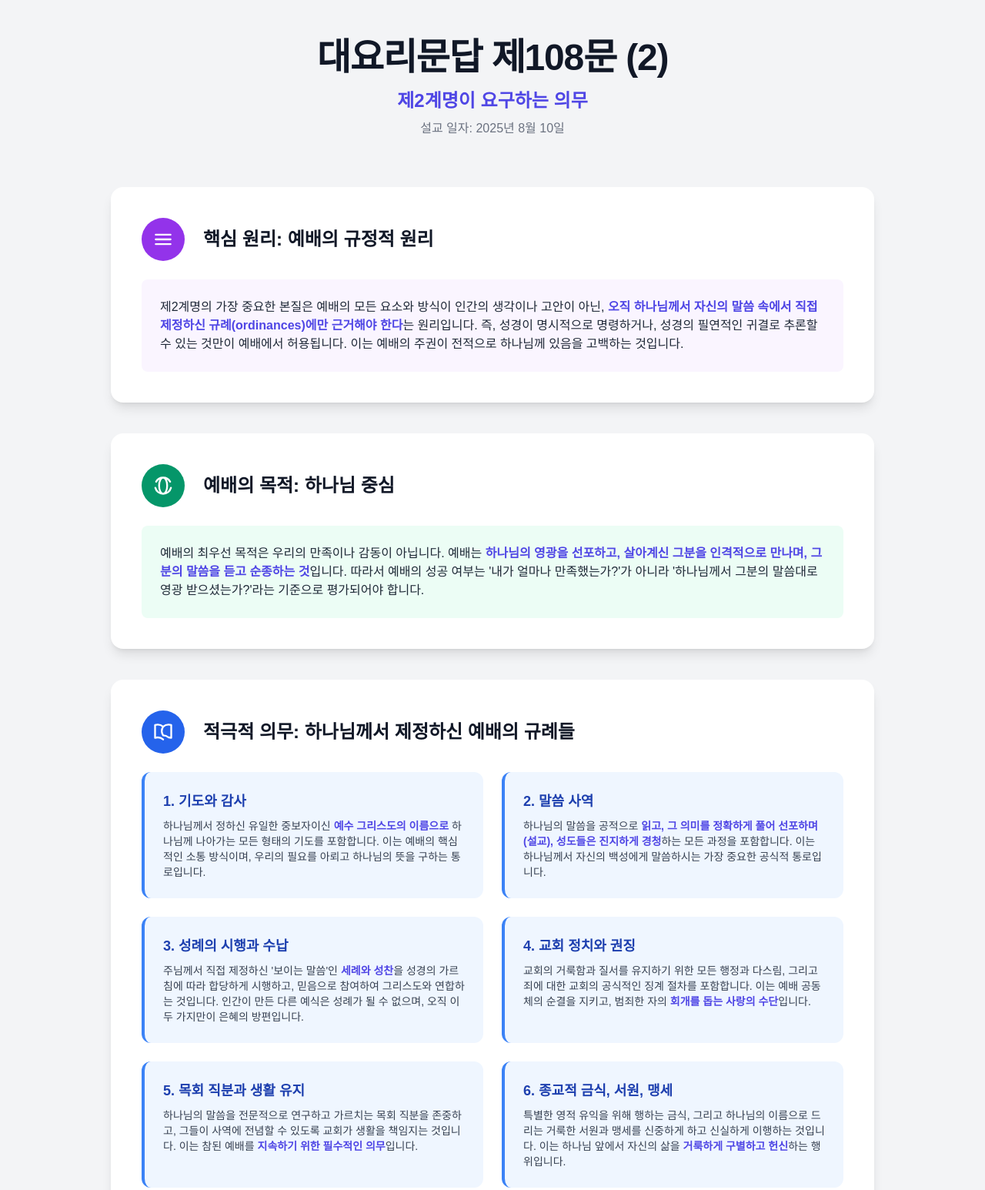
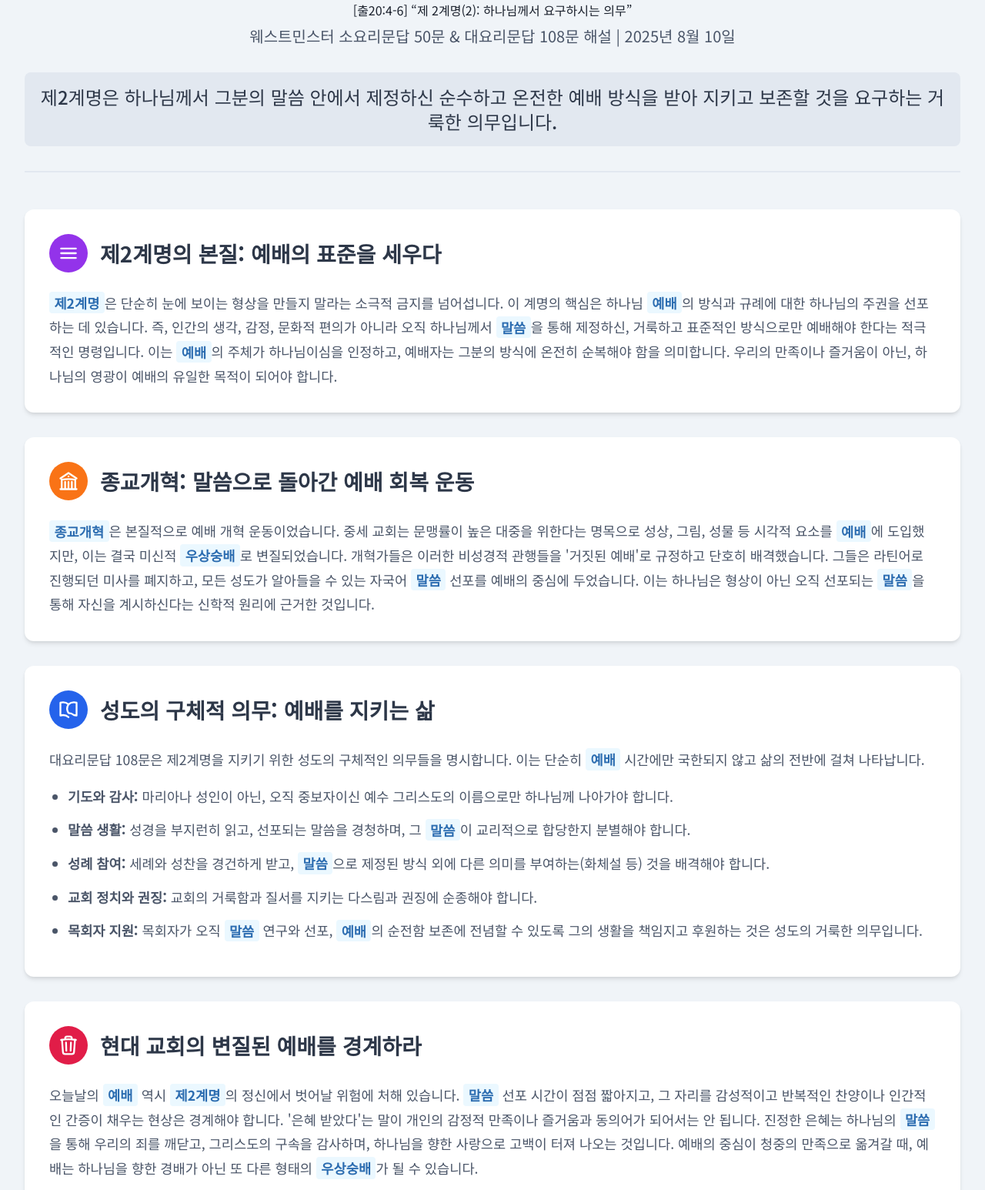
Before and after one commit to Nagne-church/ms0810, a plain HTML site: page index.html in a window 1280 px wide. Shown: the part 29-1575 px from the top of the page at 77% size. Drawn offline with nearby package versions, Linux system fonts and the light colour scheme; a web font is replaced by a local one.

Commit message:
Update index.html

```diff
--- a/index.html
+++ b/index.html
@@ -3,146 +3,183 @@
 <head>
     <meta charset="UTF-8">
     <meta name="viewport" content="width=device-width, initial-scale=1.0">
-    <title>대요리문답 108문 인포그래픽 해설</title>
+    <title>설교 요약: 제 2계명(2): 하나님께서 요구하시는 의무</title>
     <script src="https://cdn.tailwindcss.com"></script>
-    <link rel="stylesheet" as="style" crossorigin href="https://cdn.jsdelivr.net/gh/orioncactus/pretendard@v1.3.9/dist/web/static/pretendard.min.css" />
     <style>
+        @import url('https://fonts.googleapis.com/css2?family=Noto+Sans+KR:wght@300;400;500;700&display=swap');
         body {
-            font-family: 'Pretendard', sans-serif;
-            background-color: #f3f4f6;
+            font-family: 'Noto Sans KR', sans-serif;
+            background-color: #f0f4f8;
         }
-        .keyword {
-            color: #4f46e5;
+        .container {
+            max-width: 900px;
+            margin: auto;
+            padding: 2rem;
+        }
+        .header {
+            text-align: center;
+            margin-bottom: 3rem;
+            padding-bottom: 2rem;
+            border-bottom: 2px solid #e2e8f0;
+        }
+        h1 {
+            font-size: 2.5rem;
             font-weight: 700;
+            color: #1a202c;
+            line-height: 1.3;
+        }
+        .subtitle {
+            font-size: 1.25rem;
+            font-weight: 400;
+            color: #4a5568;
+            margin-top: 0.5rem;
+        }
+        .main-theme {
+            font-weight: 500;
+            color: #2d3748;
+            background-color: #e2e8f0;
+            padding: 1rem;
+            border-radius: 0.5rem;
+            margin-top: 2rem;
+        }
+        .card-grid {
+            display: grid;
+            grid-template-columns: 1fr;
+            gap: 2rem;
         }
         .card {
             background-color: white;
-            border-radius: 1rem;
-            box-shadow: 0 10px 15px -3px rgb(0 0 0 / 0.1), 0 4px 6px -4px rgb(0 0 0 / 0.1);
-            padding: 2.5rem;
-            margin-bottom: 2.5rem;
+            border-radius: 0.75rem;
+            box-shadow: 0 4px 6px -1px rgba(0, 0, 0, 0.1), 0 2px 4px -1px rgba(0, 0, 0, 0.06);
+            padding: 2rem;
+            display: flex;
+            flex-direction: column;
         }
-        .card-header {
+        .card h2 {
+            font-size: 1.75rem;
+            font-weight: 700;
+            color: #2d3748;
+            margin-bottom: 1.5rem;
             display: flex;
             align-items: center;
-            margin-bottom: 1.5rem;
         }
         .icon-wrapper {
-            flex-shrink: 0;
-            width: 56px;
-            height: 56px;
+            width: 50px;
+            height: 50px;
             border-radius: 50%;
             display: flex;
             align-items: center;
             justify-content: center;
-            margin-right: 1.5rem;
+            margin-right: 1rem;
+            flex-shrink: 0;
         }
         .icon-wrapper svg {
             width: 28px;
             height: 28px;
             color: white;
         }
-        .duty-item {
-            background-color: #eff6ff; /* bg-blue-50 */
-            border-radius: 0.75rem;
-            padding: 1.5rem;
-            border-left: 4px solid #3b82f6; /* border-blue-500 */
+        .card p, .card ul {
+            font-size: 1.1rem;
+            line-height: 1.8;
+            color: #4a5568;
+        }
+        .card ul {
+            list-style-type: disc;
+            padding-left: 1.5rem;
+            margin-top: 1rem;
+        }
+        .card li {
+            margin-bottom: 0.75rem;
+        }
+        .keyword {
+            font-weight: 700;
+            color: #2b6cb0;
+            background-color: #ebf8ff;
+            padding: 0.1rem 0.4rem;
+            border-radius: 0.25rem;
         }
     </style>
 </head>
-<body class="text-gray-800">
+<body>
 
-    <div class="container mx-auto px-4 py-12 md:py-20 max-w-5xl">
-        <header class="text-center mb-16">
-            <h1 class="text-4xl md:text-5xl font-extrabold text-gray-900 mb-4 tracking-tight">대요리문답 제108문 (2)</h1>
-            <p class="text-2xl font-semibold text-indigo-600 mb-2">제2계명이 요구하는 의무</p>
-            <p class="text-md text-gray-500">설교 일자: 2025년 8월 10일</p>
+    <div class="container">
+        <header class="header">
+            <h1>[출20:4-6] “제 2계명(2): 하나님께서 요구하시는 의무”</h1>
+            <p class="subtitle">웨스트민스터 소요리문답 50문 & 대요리문답 108문 해설 | 2025년 8월 10일</p>
+            <p class="text-2xl main-theme">
+                제2계명은 하나님께서 그분의 말씀 안에서 제정하신 순수하고 온전한 예배 방식을 받아 지키고 보존할 것을 요구하는 거룩한 의무입니다.
+            </p>
         </header>
 
-        <main>
-            <!-- 1. 예배의 규정적 원리 -->
+        <main class="card-grid">
             <div class="card">
-                <div class="card-header">
-                    <div class="icon-wrapper bg-purple-600">
+                <h2>
+                    <span class="icon-wrapper bg-purple-600">
                         <svg xmlns="http://www.w3.org/2000/svg" fill="none" viewBox="0 0 24 24" stroke-width="2" stroke="currentColor"><path stroke-linecap="round" stroke-linejoin="round" d="M3.75 6.75h16.5M3.75 12h16.5m-16.5 5.25h16.5" /></svg>
-                    </div>
-                    <h2 class="text-2xl font-bold text-gray-900">핵심 원리: 예배의 규정적 원리</h2>
-                </div>
-                <div class="bg-purple-50 p-6 rounded-lg">
-                    <p>제2계명의 가장 중요한 본질은 예배의 모든 요소와 방식이 인간의 생각이나 고안이 아닌, <span class="keyword">오직 하나님께서 자신의 말씀 속에서 직접 제정하신 규례(ordinances)에만 근거해야 한다</span>는 원리입니다. 즉, 성경이 명시적으로 명령하거나, 성경의 필연적인 귀결로 추론할 수 있는 것만이 예배에서 허용됩니다. 이는 예배의 주권이 전적으로 하나님께 있음을 고백하는 것입니다.</p>
-                </div>
+                    </span>
+                    제2계명의 본질: 예배의 표준을 세우다
+                </h2>
+                <p>
+                    <span class="keyword">제2계명</span>은 단순히 눈에 보이는 형상을 만들지 말라는 소극적 금지를 넘어섭니다. 이 계명의 핵심은 하나님 <span class="keyword">예배</span>의 방식과 규례에 대한 하나님의 주권을 선포하는 데 있습니다. 즉, 인간의 생각, 감정, 문화적 편의가 아니라 오직 하나님께서 <span class="keyword">말씀</span>을 통해 제정하신, 거룩하고 표준적인 방식으로만 예배해야 한다는 적극적인 명령입니다. 이는 <span class="keyword">예배</span>의 주체가 하나님이심을 인정하고, 예배자는 그분의 방식에 온전히 순복해야 함을 의미합니다. 우리의 만족이나 즐거움이 아닌, 하나님의 영광이 예배의 유일한 목적이 되어야 합니다.
+                </p>
             </div>
 
-            <!-- 2. 예배의 목적 -->
             <div class="card">
-                <div class="card-header">
-                    <div class="icon-wrapper bg-emerald-600">
-                        <svg xmlns="http://www.w3.org/2000/svg" fill="none" viewBox="0 0 24 24" stroke-width="2" stroke="currentColor"><path stroke-linecap="round" stroke-linejoin="round" d="M12 21a9.004 9.004 0 0 0 8.716-6.747M12 21a9.004 9.004 0 0 1-8.716-6.747M12 21c2.485 0 4.5-4.03 4.5-9S14.485 3 12 3m0 18c-2.485 0-4.5-4.03-4.5-9S9.515 3 12 3m0 0a8.997 8.997 0 0 1 7.843 4.582M12 3a8.997 8.997 0 0 0-7.843 4.582" /></svg>
-                    </div>
-                    <h2 class="text-2xl font-bold text-gray-900">예배의 목적: 하나님 중심</h2>
-                </div>
-                <div class="bg-emerald-50 p-6 rounded-lg">
-                    <p>예배의 최우선 목적은 우리의 만족이나 감동이 아닙니다. 예배는 <span class="keyword">하나님의 영광을 선포하고, 살아계신 그분을 인격적으로 만나며, 그분의 말씀을 듣고 순종하는 것</span>입니다. 따라서 예배의 성공 여부는 '내가 얼마나 만족했는가?'가 아니라 '하나님께서 그분의 말씀대로 영광 받으셨는가?'라는 기준으로 평가되어야 합니다.</p>
-                </div>
+                <h2>
+                    <span class="icon-wrapper bg-orange-500">
+                        <svg xmlns="http://www.w3.org/2000/svg" fill="none" viewBox="0 0 24 24" stroke-width="2" stroke="currentColor"><path stroke-linecap="round" stroke-linejoin="round" d="M12 21v-8.25M15.75 21v-8.25M8.25 21v-8.25M3 9l9-6 9 6m-1.5 12V10.332A48.36 48.36 0 0 0 12 9.75c-2.551 0-5.056.2-7.5.582V21M3 21h18M12 6.75h.008v.008H12V6.75Z" /></svg>
+                    </span>
+                    종교개혁: 말씀으로 돌아간 예배 회복 운동
+                </h2>
+                <p>
+                    <span class="keyword">종교개혁</span>은 본질적으로 예배 개혁 운동이었습니다. 중세 교회는 문맹률이 높은 대중을 위한다는 명목으로 성상, 그림, 성물 등 시각적 요소를 <span class="keyword">예배</span>에 도입했지만, 이는 결국 미신적 <span class="keyword">우상숭배</span>로 변질되었습니다. 개혁가들은 이러한 비성경적 관행들을 '거짓된 예배'로 규정하고 단호히 배격했습니다. 그들은 라틴어로 진행되던 미사를 폐지하고, 모든 성도가 알아들을 수 있는 자국어 <span class="keyword">말씀</span> 선포를 예배의 중심에 두었습니다. 이는 하나님은 형상이 아닌 오직 선포되는 <span class="keyword">말씀</span>을 통해 자신을 계시하신다는 신학적 원리에 근거한 것입니다.
+                </p>
             </div>
 
-            <!-- 3. 적극적 의무: 예배의 규례들 -->
             <div class="card">
-                <div class="card-header">
-                    <div class="icon-wrapper bg-blue-600">
+                <h2>
+                    <span class="icon-wrapper bg-blue-600">
                         <svg xmlns="http://www.w3.org/2000/svg" fill="none" viewBox="0 0 24 24" stroke-width="2" stroke="currentColor"><path stroke-linecap="round" stroke-linejoin="round" d="M12 6.042A8.967 8.967 0 0 0 6 3.75c-1.052 0-2.062.18-3 .512v14.25A8.987 8.987 0 0 1 6 18c2.305 0 4.408.867 6 2.292m0-14.25a8.966 8.966 0 0 1 6-2.292c1.052 0 2.062.18 3 .512v14.25A8.987 8.987 0 0 0 18 18a8.967 8.967 0 0 0-6-2.292m0 0A9.043 9.043 0 0 1 12 6.042" /></svg>
-                    </div>
-                    <h2 class="text-2xl font-bold text-gray-900">적극적 의무: 하나님께서 제정하신 예배의 규례들</h2>
-                </div>
-                <div class="grid grid-cols-1 md:grid-cols-2 gap-6">
-                    <div class="duty-item"><h4 class="font-bold text-lg text-blue-800 mb-2">1. 기도와 감사</h4><p class="text-sm text-gray-700">하나님께서 정하신 유일한 중보자이신 <span class="keyword">예수 그리스도의 이름으로</span> 하나님께 나아가는 모든 형태의 기도를 포함합니다. 이는 예배의 핵심적인 소통 방식이며, 우리의 필요를 아뢰고 하나님의 뜻을 구하는 통로입니다.</p></div>
-                    <div class="duty-item"><h4 class="font-bold text-lg text-blue-800 mb-2">2. 말씀 사역</h4><p class="text-sm text-gray-700">하나님의 말씀을 공적으로 <span class="keyword">읽고, 그 의미를 정확하게 풀어 선포하며(설교), 성도들은 진지하게 경청</span>하는 모든 과정을 포함합니다. 이는 하나님께서 자신의 백성에게 말씀하시는 가장 중요한 공식적 통로입니다.</p></div>
-                    <div class="duty-item"><h4 class="font-bold text-lg text-blue-800 mb-2">3. 성례의 시행과 수납</h4><p class="text-sm text-gray-700">주님께서 직접 제정하신 '보이는 말씀'인 <span class="keyword">세례와 성찬</span>을 성경의 가르침에 따라 합당하게 시행하고, 믿음으로 참여하여 그리스도와 연합하는 것입니다. 인간이 만든 다른 예식은 성례가 될 수 없으며, 오직 이 두 가지만이 은혜의 방편입니다.</p></div>
-                    <div class="duty-item"><h4 class="font-bold text-lg text-blue-800 mb-2">4. 교회 정치와 권징</h4><p class="text-sm text-gray-700">교회의 거룩함과 질서를 유지하기 위한 모든 행정과 다스림, 그리고 죄에 대한 교회의 공식적인 징계 절차를 포함합니다. 이는 예배 공동체의 순결을 지키고, 범죄한 자의 <span class="keyword">회개를 돕는 사랑의 수단</span>입니다.</p></div>
-                    <div class="duty-item"><h4 class="font-bold text-lg text-blue-800 mb-2">5. 목회 직분과 생활 유지</h4><p class="text-sm text-gray-700">하나님의 말씀을 전문적으로 연구하고 가르치는 목회 직분을 존중하고, 그들이 사역에 전념할 수 있도록 교회가 생활을 책임지는 것입니다. 이는 참된 예배를 <span class="keyword">지속하기 위한 필수적인 의무</span>입니다.</p></div>
-                    <div class="duty-item"><h4 class="font-bold text-lg text-blue-800 mb-2">6. 종교적 금식, 서원, 맹세</h4><p class="text-sm text-gray-700">특별한 영적 유익을 위해 행하는 금식, 그리고 하나님의 이름으로 드리는 거룩한 서원과 맹세를 신중하게 하고 신실하게 이행하는 것입니다. 이는 하나님 앞에서 자신의 삶을 <span class="keyword">거룩하게 구별하고 헌신</span>하는 행위입니다.</p></div>
-                </div>
+                    </span>
+                    성도의 구체적 의무: 예배를 지키는 삶
+                </h2>
+                <p>
+                    대요리문답 108문은 제2계명을 지키기 위한 성도의 구체적인 의무들을 명시합니다. 이는 단순히 <span class="keyword">예배</span> 시간에만 국한되지 않고 삶의 전반에 걸쳐 나타납니다.
+                </p>
+                <ul>
+                    <li><strong>기도와 감사:</strong> 마리아나 성인이 아닌, 오직 중보자이신 예수 그리스도의 이름으로만 하나님께 나아가야 합니다.</li>
+                    <li><strong>말씀 생활:</strong> 성경을 부지런히 읽고, 선포되는 말씀을 경청하며, 그 <span class="keyword">말씀</span>이 교리적으로 합당한지 분별해야 합니다.</li>
+                    <li><strong>성례 참여:</strong> 세례와 성찬을 경건하게 받고, <span class="keyword">말씀</span>으로 제정된 방식 외에 다른 의미를 부여하는(화체설 등) 것을 배격해야 합니다.</li>
+                    <li><strong>교회 정치와 권징:</strong> 교회의 거룩함과 질서를 지키는 다스림과 권징에 순종해야 합니다.</li>
+                    <li><strong>목회자 지원:</strong> 목회자가 오직 <span class="keyword">말씀</span> 연구와 선포, <span class="keyword">예배</span>의 순전함 보존에 전념할 수 있도록 그의 생활을 책임지고 후원하는 것은 성도의 거룩한 의무입니다.</li>
+                </ul>
             </div>
 
-            <!-- 4. 역사적 교훈: 종교개혁 -->
             <div class="card">
-                <div class="card-header">
-                    <div class="icon-wrapper bg-orange-500">
-                        <svg xmlns="http://www.w3.org/2000/svg" fill="none" viewBox="0 0 24 24" stroke-width="2" stroke="currentColor"><path stroke-linecap="round" stroke-linejoin="round" d="M12 6.042A8.967 8.967 0 0 0 6 3.75c-1.052 0-2.062.18-3 .512v14.25A8.987 8.987 0 0 1 6 18c2.305 0 4.408.867 6 2.292m0-14.25a8.966 8.966 0 0 1 6-2.292c1.052 0 2.062.18 3 .512v14.25A8.987 8.987 0 0 0 18 18a8.967 8.967 0 0 0-6-2.292m0 0A9.043 9.043 0 0 1 12 6.042" /></svg>
-                    </div>
-                    <h2 class="text-2xl font-bold text-gray-900">역사적 교훈: 종교개혁과 예배의 회복</h2>
-                </div>
-                <div class="bg-orange-50 p-6 rounded-lg">
-                    <p>종교개혁은 제2계명의 정신을 회복하려는 운동이었습니다. 개혁가들은 당시 교회의 라틴어 미사, 수많은 성상과 유물 숭배 등 <span class="keyword">인간이 만들어낸 비성경적 전통들</span>을 제거하고, 모든 성도가 자신의 언어로 말씀을 듣는 <span class="keyword">'말씀 중심의 예배'</span>를 회복하고자 했습니다. 이를 위해 평생 말씀을 연구하고 가르칠 전문적인 목회자 양성과 그들의 생활을 교회가 책임지는 것이 핵심 과제였습니다. 말씀이 없는 예배는 미신으로 전락하기 쉽기 때문입니다.</p>
-                </div>
+                <h2>
+                    <span class="icon-wrapper bg-rose-600">
+                        <svg xmlns="http://www.w3.org/2000/svg" fill="none" viewBox="0 0 24 24" stroke-width="2" stroke="currentColor"><path stroke-linecap="round" stroke-linejoin="round" d="m14.74 9-.346 9m-4.788 0L9.26 9m9.968-3.21c.342.052.682.107 1.022.166m-1.022-.165L18.16 19.673a2.25 2.25 0 0 1-2.244 2.077H8.084a2.25 2.25 0 0 1-2.244-2.077L4.772 5.79m14.456 0a48.108 48.108 0 0 0-3.478-.397m-12 .562c.34-.059.68-.114 1.022-.165m0 0a48.11 48.11 0 0 1 3.478-.397m7.5 0v-.916c0-1.18-.91-2.134-2.09-2.201a51.964 51.964 0 0 0-3.32 0c-1.18.067-2.09 1.02-2.09 2.201v.916m7.5 0a48.667 48.667 0 0 0-7.5 0" /></svg>
+                    </span>
+                    현대 교회의 변질된 예배를 경계하라
+                </h2>
+                <p>
+                    오늘날의 <span class="keyword">예배</span> 역시 <span class="keyword">제2계명</span>의 정신에서 벗어날 위험에 처해 있습니다. <span class="keyword">말씀</span> 선포 시간이 점점 짧아지고, 그 자리를 감성적이고 반복적인 찬양이나 인간적인 간증이 채우는 현상은 경계해야 합니다. '은혜 받았다'는 말이 개인의 감정적 만족이나 즐거움과 동의어가 되어서는 안 됩니다. 진정한 은혜는 하나님의 <span class="keyword">말씀</span>을 통해 우리의 죄를 깨닫고, 그리스도의 구속을 감사하며, 하나님을 향한 사랑으로 고백이 터져 나오는 것입니다. 예배의 중심이 청중의 만족으로 옮겨갈 때, 예배는 하나님을 향한 경배가 아닌 또 다른 형태의 <span class="keyword">우상숭배</span>가 될 수 있습니다.
+                </p>
             </div>
 
-            <!-- 5. 소극적 의무: 거짓 예배의 배격 -->
             <div class="card">
-                <div class="card-header">
-                    <div class="icon-wrapper bg-rose-600">
-                        <svg xmlns="http://www.w3.org/2000/svg" fill="none" viewBox="0 0 24 24" stroke-width="2" stroke="currentColor"><path stroke-linecap="round" stroke-linejoin="round" d="m14.74 9-.346 9m-4.788 0L9.26 9m9.968-3.21c.342.052.682.107 1.022.166m-1.022-.165L18.16 19.673a2.25 2.25 0 0 1-2.244 2.077H8.084a2.25 2.25 0 0 1-2.244-2.077L4.772 5.79m14.456 0a48.108 48.108 0 0 0-3.478-.397m-12 .562c.34-.059.68-.114 1.022-.165m0 0a48.11 48.11 0 0 1 3.478-.397m7.5 0v-.916c0-1.18-.91-2.134-2.09-2.201a51.964 51.964 0 0 0-3.32 0c-1.18.067-2.09 1.02-2.09 2.201v.916m7.5 0a48.667 48.667 0 0 0-7.5 0" /></svg>
-                    </div>
-                    <h2 class="text-2xl font-bold text-gray-900">소극적 의무: 거짓 예배의 배격</h2>
-                </div>
-                <div class="bg-rose-50 p-6 rounded-lg">
-                    <p>참된 예배를 드리는 것과 동시에, 모든 형태의 거짓된 예배를 <span class="keyword">못마땅하게 여기고(disapproving), 미워하며(detesting), 적극적으로 반대하는</span> 의무를 요구합니다. 여기에는 인간의 고안물, 미신, 거짓 교리, 성상 숭배 등 하나님이 명하시지 않은 모든 종교적 행위들이 포함됩니다. 이는 단순히 참여하지 않는 것을 넘어, 그것이 왜 잘못되었는지 명확히 인식하고 비판하는 자세를 의미합니다.</p>
-                </div>
-            </div>
-
-            <!-- 6. 개혁의 책임 -->
-            <div class="card">
-                <div class="card-header">
-                    <div class="icon-wrapper bg-gray-600">
+                <h2>
+                    <span class="icon-wrapper bg-gray-600">
                         <svg xmlns="http://www.w3.org/2000/svg" fill="none" viewBox="0 0 24 24" stroke-width="2" stroke="currentColor"><path stroke-linecap="round" stroke-linejoin="round" d="M15.042 21.672L13.684 16.6m0 0l-2.51 2.225.569-9.47 5.227 7.917-3.286-.672ZM12 2.25V4.5m5.834.166l-1.591 1.591M21.75 12h-2.25m-1.666 5.834L16.409 16.5M4.5 12H2.25m1.666-5.834L5.591 7.5M12 21.75v-2.25" /></svg>
-                    </div>
-                    <h2 class="text-2xl font-bold text-gray-900">개혁의 책임: 각자의 자리에서</h2>
-                </div>
-                <div class="bg-gray-100 p-6 rounded-lg">
-                    <p>나아가 성도는 "<span class="keyword">각 사람의 지위와 부르심에 따라</span>(according to each one's place and calling)" 거짓 예배와 모든 우상숭배의 기념물들을 제거할 책임이 있습니다. 왕은 법으로, 목사는 강단에서, 부모는 가정에서, 개인은 삶의 모든 영역에서 우상숭배 문화를 분별하고 개혁해야 합니다. 개인의 신앙고백은 반드시 <span class="keyword">공동체적, 사회적 책임</span>으로 이어져야 합니다.</p>
-                </div>
+                    </span>
+                    결론: 순전한 예배를 지키는 파수꾼의 책임
+                </h2>
+                <p>
+                    <span class="keyword">제2계명</span>은 우리에게 '항상 개혁하는 교회'의 정신을 요구합니다. 우리는 이미 주어진 개혁신학의 예배 모범을 따라 경건하고 합당하게 <span class="keyword">예배</span>하고 있는지 끊임없이 자문해야 합니다. 이는 단순히 예배 순서에 참여하는 것을 넘어, 찬송의 가사를 깊이 묵상하며 온 마음으로 부르고, 선포되는 <span class="keyword">말씀</span>에 '아멘'으로 화답하며, 교회의 거룩한 질서가 유지되도록 헌신하는 것을 포함합니다. 순전한 <span class="keyword">예배</span>를 받아 지키고, 다음 세대에게 온전히 물려주는 것은 <span class="keyword">제2계명</span> 앞에 선 오늘날 모든 성도의 마땅한 책임이자 특권입니다.
+                </p>
             </div>
         </main>
     </div>
+
 </body>
 </html>
```
